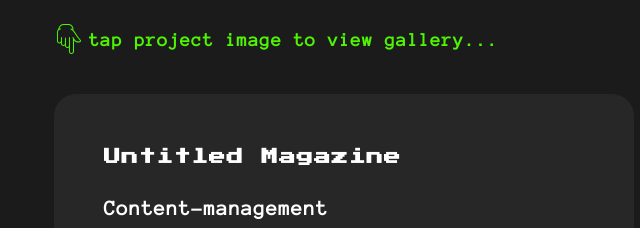
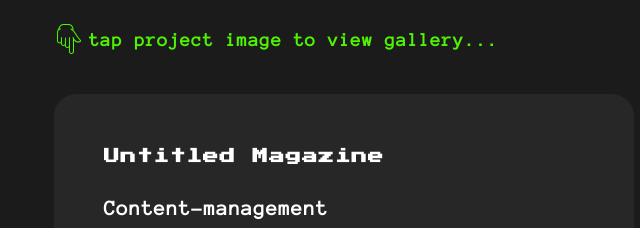
Before and after one commit to tatyanakarlen/PortfolioWebsite, a React (Create React App) app: page / in a window 1280 px wide. Shown: the part 2340-2568 px from the top of the page, without its empty margins (296-936 px from the left). Built offline with nearby package versions, Linux system fonts and the light colour scheme; a web font is replaced by a local one.

Commit message:
lowered font of h3 comp

```diff
--- a/src/pages/BioPortfolioPage/BioPortfolioPage.css
+++ b/src/pages/BioPortfolioPage/BioPortfolioPage.css
@@ -36,7 +36,7 @@ p {
 
 .h3-computer {
   font-family: 'Press Start 2P';
-  font-size: 1.65rem;
+  font-size: 1.55rem;
   line-height: 3.5rem;
   letter-spacing: 1px;
 }
```
